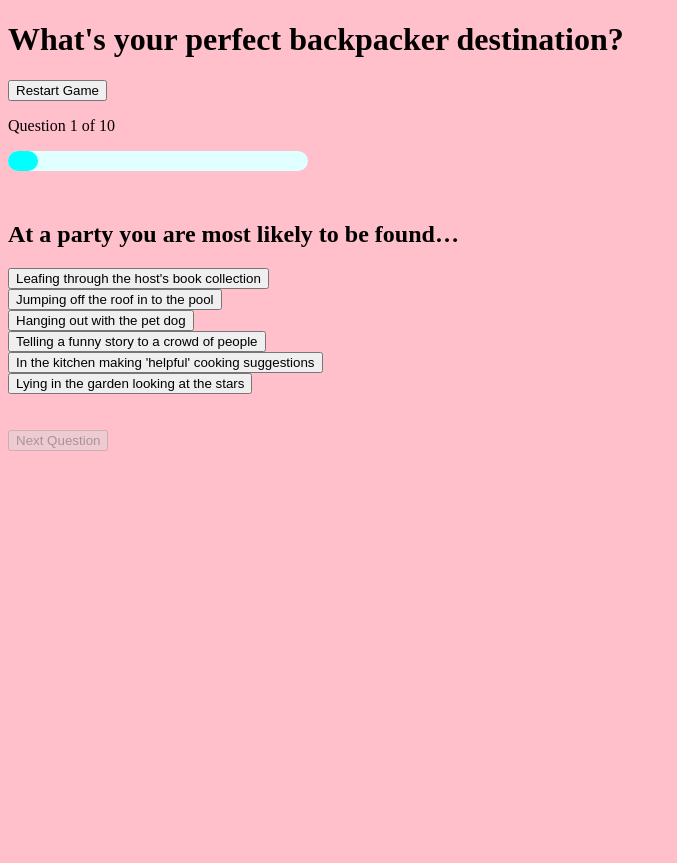
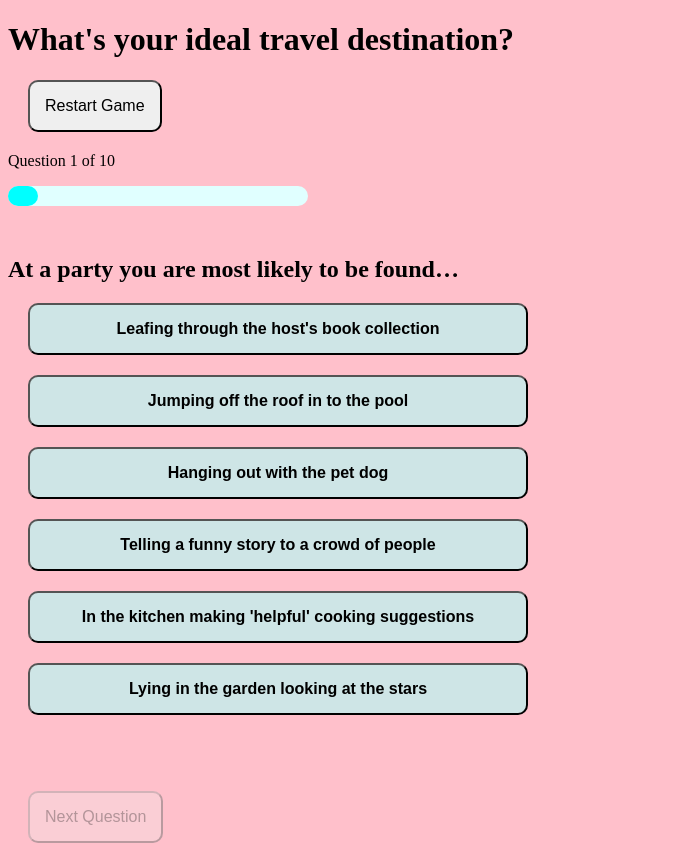
Before and after one commit to emmahewson/mp2_travel_quiz, a plain HTML site: page index.html in a window 1280 px wide. Both pictures are taken after a click on the button "Start Game". Shown: the whole page, without its empty margins (0-677 px from the left). Before the commit the page ends 800 px from the top, so only its background shows below. Drawn offline with Linux system fonts and the light colour scheme.

Commit message:
amend questions and add placeholder styling

```diff
--- a/assets/css/style.css
+++ b/assets/css/style.css
@@ -4,6 +4,17 @@ body {
 
 .btn {
     display: block;
+    padding: 15px;
+    margin: 20px;
+    border-radius: 10px;
+    font-size: 16px;
+
+}
+
+.choice {
+    background-color:rgb(206, 229, 230);
+    font-weight: 700;
+    width: 500px;
 }
 
 
@@ -36,3 +47,7 @@ body {
     background-color: cyan;
     z-index: 2;
 }
+
+#results-image {
+    width: 300px;
+}
--- a/assets/js/questions_array.js
+++ b/assets/js/questions_array.js
@@ -70,7 +70,7 @@ const questions = [{
 },
 {
     questionNumber: 3,
-    questionText: "If you could only listen to one type of music for the rest of your life you would choose…",
+    questionText: "Choose a music genre…",
     answers: [{
             answerNumber: 1,
             answerText: "Punk",
@@ -105,10 +105,10 @@ const questions = [{
 },
 {
     questionNumber: 4,
-    questionText: "Which of these sounds like your kind of breakfast?",
+    questionText: "Which breakfast appeals to you the most?",
     answers: [{
             answerNumber: 1,
-            answerText: "Sprouted millet, sorghum and buckwheat toast with avocado and cultured vegetables",
+            answerText: "Sprouted millet and buckwheat toast with avocado and smoked butter",
             answerType: "food"
         },
         {
@@ -118,7 +118,7 @@ const questions = [{
         },
         {
             answerNumber: 3,
-            answerText: "Getting up at 4am to drive to the beach to go surfing, and grabbing whatever you can find at a service station",
+            answerText: "5am surf followed by a trail bar and coffee in your campervan",
             answerType: "thrill"
         },
         {
@@ -140,10 +140,10 @@ const questions = [{
 },
 {
     questionNumber: 5,
-    questionText: "Which part of the internet are you most likely to waste your life on?",
+    questionText: "Where do you spend most of your on the internet",
     answers: [{
             answerNumber: 1,
-            answerText: "I try to avoid places with phone signal",
+            answerText: "What's an internet?",
             answerType: "remote"
         },
         {
@@ -153,12 +153,12 @@ const questions = [{
         },
         {
             answerNumber: 3,
-            answerText: "BBC good food",
+            answerText: "BBC Good Food",
             answerType: "food"
         },
         {
             answerNumber: 4,
-            answerText: "Nowhere, I accidentally dropped my phone in to a ravine",
+            answerText: "Nowhere, I dropped my phone in to a ravine",
             answerType: "thrill"
         },
         {
@@ -175,7 +175,7 @@ const questions = [{
 },
 {
     questionNumber: 6,
-    questionText: "Which of these people is your favourite?",
+    questionText: "Which of these people do you most admire?",
     answers: [{
             answerNumber: 1,
             answerText: "David Attenborough",
@@ -245,7 +245,7 @@ const questions = [{
 },
 {
     questionNumber: 8,
-    questionText: "What was your favourite subject at school?",
+    questionText: "Favourite subject at school...",
     answers: [{
             answerNumber: 1,
             answerText: "Geography",
@@ -280,35 +280,35 @@ const questions = [{
 },
 {
     questionNumber: 9,
-    questionText: "Which of the following would be your most likely excuse for being late for work…",
+    questionText: "What would be most likely to make you late for work?",
     answers: [{
             answerNumber: 1,
-            answerText: "I was googling the history of the ancient Egyptians and I ended up drowning in an infinite internet wormhole of facts.",
+            answerText: "I got trapped in a Google blackhole of pointless facts.",
             answerType: "culture"
         },
         {
             answerNumber: 2,
-            answerText: "My best friend called to tell me about the date they had last night.",
+            answerText: "My best friend called to tell me about their date.",
             answerType: "people"
         },
         {
             answerNumber: 3,
-            answerText: "I saw an upside-down sheep by the side of the road and I stopped to turn it over.",
+            answerText: "I stopped to rescue an upside-down sheep.",
             answerType: "wildlife"
         },
         {
             answerNumber: 4,
-            answerText: "I live 300 miles away in a valley populated only by myself and a pack of wolves.",
+            answerText: "I got cut off by 3 feet of snow.",
             answerType: "remote"
         },
         {
             answerNumber: 5,
-            answerText: "I got stuck in a glacial cravasse and had to drag myself out using only my teeth.",
+            answerText: "I got stuck in a glacial cravasse for a few days.",
             answerType: "thrill"
         },
         {
             answerNumber: 6,
-            answerText: "I had to wait until my toast was exactly the right temperature before I added the 2nd layer of artisan butter.",
+            answerText: "I had to go to 3 cafes to find the perfect bircher muesli.",
             answerType: "food"
         },
     ]
--- a/assets/js/quiz.js
+++ b/assets/js/quiz.js
@@ -12,11 +12,12 @@ const progressText = document.getElementById("progress-text");
 const progressBar = document.getElementById("progressbar-fg");
 const restartGameBtn = document.getElementById("restart-game");
 
+// declaring other variables
 let maxQuestions = 10;
 
-// declaring points
+/* index of points matches index of country in countries_array
+ * [New Zealand, Mexico, Peru, China, Zambia, Kyrgyzstan]*/
 let userTotal = [0, 0, 0, 0, 0, 0];
-
 let wildlifePoints = [0, 1, 0, 0, 3, 2];
 let thrillPoints = [3, 0, 1, 0, 2, 0];
 let culturePoints = [0, 0, 3, 2, 0, 1];
@@ -24,7 +25,10 @@ let foodPoints = [2, 3, 0, 1, 0, 0];
 let peoplePoints = [1, 2, 0, 3, 0, 0];
 let remotePoints = [0, 0, 2, 0, 1, 3];
 
-// Start quiz functionality
+
+// Quiz functions
+
+// Start Game
 startGameBtn.addEventListener('click', function startGame() {
     gameDiv.classList.toggle("hidden");
     startGameBtn.classList.toggle("hidden");
@@ -35,41 +39,28 @@ startGameBtn.addEventListener('click', function startGame() {
 
 // Populate the questions and answers & move on progress bar
 function addQuestionContent(index) {
-    questionText.innerText = questions[0].questionText;
-    populateAnswers(index);
-
-    // progressBar functionality
+    // populate question
+    questionText.innerText = questions[index].questionText;
+    // populate answers
+    let answers = questions[index].answers;
+    for (let i = 0; i < answers.length; i++) {
+        choices[i].innerText = answers[i].answerText;
+    };
+    // progress bar & question number
     let questionNumber = questions[0].questionNumber;
     progressText.innerHTML = `Question ${questionNumber} of ${maxQuestions}`;
     progressBar.style.width = `${questionNumber / maxQuestions * 100}%`
-
 };
 
-// Populate the answers
-function populateAnswers(index) {
-    let answers = questions[index].answers;
-    for (let i = 0; i < answers.length; i++) {
-        choices[i].innerText = answers[i].answerText;
-    }
-};
 
-// restart game button
-restartGameBtn.addEventListener('click', function() {
-    window.location.reload();
-})
-
-
-/** Button toggle and select/deselect taken from:
- * https://www.sitepoint.com/community/t/select-one-button-deselect-other-buttons/348053*/
-
-// function to handle user selecting answer
+/** User selects answer
+ * Adapted from https://www.sitepoint.com/community/t/select-one-button-deselect-other-buttons/348053 */
 function handleAnswer() {
     choices.forEach(choice => {
         choice.addEventListener('click', () => {
             setClasses(choice);
         });
     });
-
     // adds a 'selected' class to selected answer & removes from others
     // enables next question button
     function setClasses(target) {
@@ -82,26 +73,27 @@ function handleAnswer() {
             };
         });
     };
-}
+};
 
-// Trigger nextQuestionButton using Enter - BUG!!!! Doesn't deselect
+// restart game button
+restartGameBtn.addEventListener('click', function() {
+    window.location.reload();
+});
+
+// Trigger nextQuestionButton using Enter - BUG! Doesn't deselect answer after click
 document.addEventListener("keypress", function (event) {
     if (event.key === "Enter") {
         nextQuestionBtn.click();
     };
 });
 
-
 // Next question button
 nextQuestionBtn.addEventListener('click', function nextQuestion() {
-
-    // tests if each button has class of selected
+    // tests if each button has class of 'selected'
     choices.forEach(choice => {
         if (choice.classList.contains("selected")) {
-
             // iterates through question array
             questions[0].answers.forEach(answer => {
-
                 // matches the selected answer to the same answer in the array
                 // updates the user totals based on the answer category/type by iterating through each answers array
                 if (choice.innerText === answer.answerText) {
@@ -141,19 +133,15 @@ nextQuestionBtn.addEventListener('click', function nextQuestion() {
             });
         };
     });
-
-    // temp - adds scores to test site
+    // temp - adds scores to test site - TO BE REMOVED
     let scoreText = document.getElementsByClassName("score-text");
     for (let i = 0; i < scoreText.length; i++) {
         scoreText[i].innerText = userTotal[i];
     };
-
-
     // removes 'selected' class from buttons
     choices.forEach(choice => {
         choice.classList.remove("selected");
     });
-
     // remove current question from array and replace with next question or show results
     if (questions.length <= 1) {
         showResults();
@@ -164,22 +152,20 @@ nextQuestionBtn.addEventListener('click', function nextQuestion() {
         questions.splice(0, 1);
         addQuestionContent(0);
     }
-
+    // disables next question button
     nextQuestionBtn.disabled = true;
 });
-
 
 
 function showResults() {
     // hides the question / answers
     gameDiv.classList.toggle("hidden");
-
     //calculates the index of the highest score (Matches index of country in countries array)
     let highestIndex = userTotal.indexOf(Math.max(...userTotal));
-
     // populates the results-div
     resultsCountry.innerText = countries[highestIndex].name;
     resultsImage.src = `assets/images/${countries[highestIndex].image}`;
     resultsText.innerText = countries[highestIndex].text;
+    // shows the results div
     resultsDiv.classList.toggle("hidden");
 }
--- a/index.html
+++ b/index.html
@@ -10,7 +10,7 @@
 </head>
 
 <body>
-    <h1>What's your perfect backpacker destination?</h1>
+    <h1>What's your ideal travel destination?</h1>
     <button class="btn" id="start-game">Start Game</button>
 
     <div class="container hidden" id="game-div">
@@ -43,9 +43,9 @@
     </div>
 
     <div class="container hidden" id="results-div">
-        <h2>Your perfect destination is: <span id="results-country">The Moon!</span></h2>
+        <h2>Your ideal destination is: <span id="results-country"></span></h2>
         <img src="" id="results-image">
-        <p id="results-text">Placeholder text</p>
+        <p id="results-text"></p>
     </div>
 
 
```
